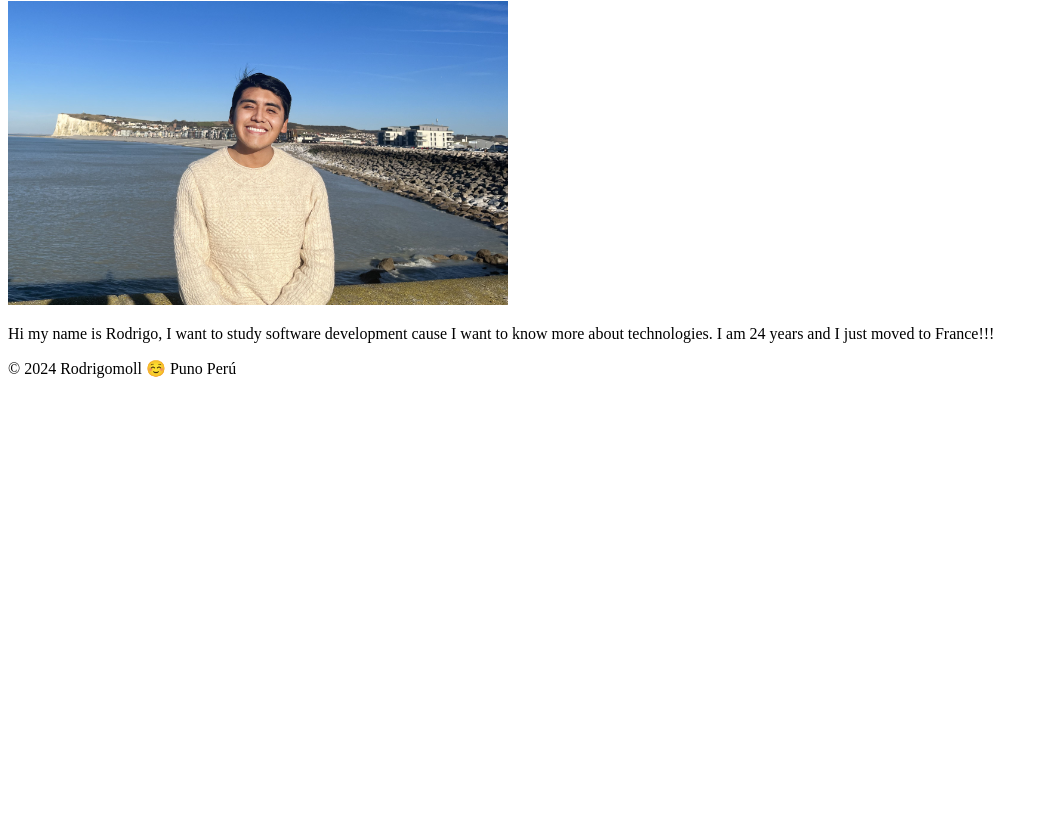
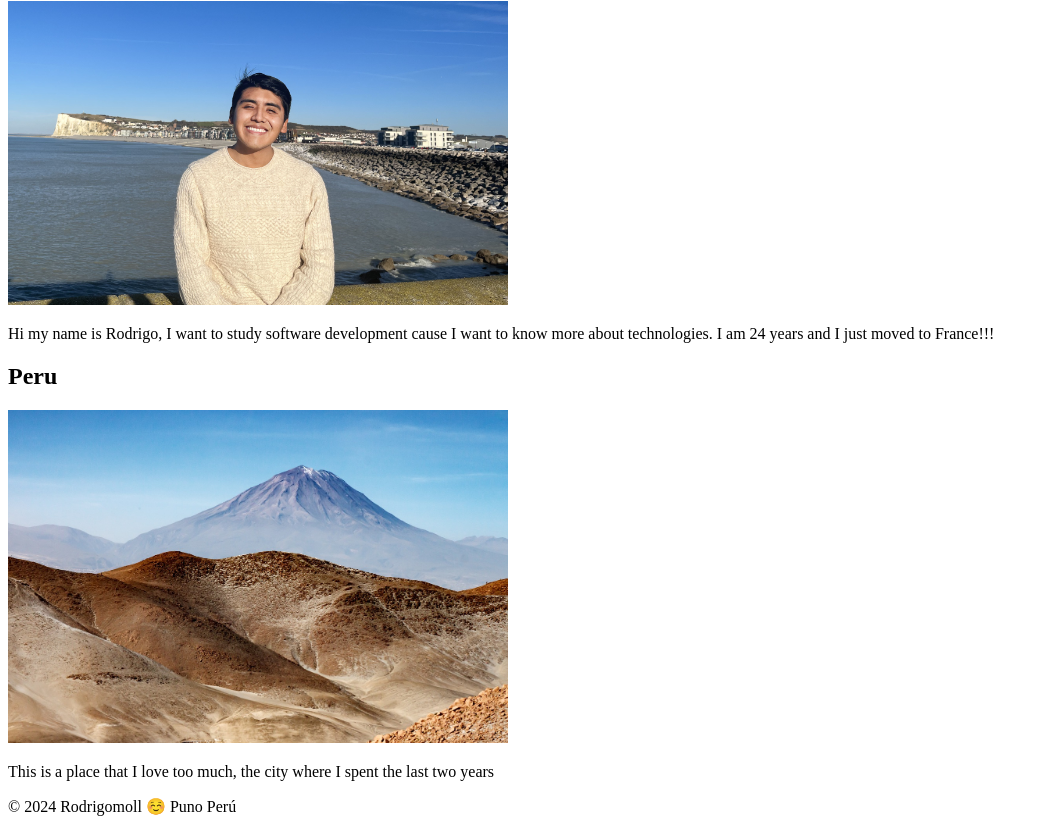
Before and after one commit to Rodrigomoll/WDD130, a plain HTML site: page index.html in a window 1280 px wide. Shown: the part 105-929 px from the top of the page, without its empty margins (0-1048 px from the left). Before the commit the page ends 800 px from the top, so only its background shows below. Drawn offline with Linux system fonts and the light colour scheme.

Commit message:
This is a change

```diff
--- a/index.html
+++ b/index.html
@@ -4,6 +4,8 @@
     <meta charset="UTF-8">
     <meta name="viewport" content="width=device-width, initial-scale=1.0">
     <title>Rodrigo Mollocondo Mendozax</title>
+    <meta name="description" content="This is a page dedicated to the rafting">
+    <meta name="author" content="Rodrigomoll">
 </head>
 <body>
     <header>
@@ -19,7 +21,11 @@
         technologies. I am 24 years and I just moved to France!!!
     </p>
     <main>
-
+        <aside>
+            <h2>Peru</h2>
+            <img src="./images/aqp.jpg" alt="arequipa" width="500">
+            <p>This is a place that I love too much, the city where I spent the last two years</p>
+        </aside>
     </main>
     <footer>
         © 2024 Rodrigomoll ☺️ Puno Perú
--- /dev/null
+++ b/styles.css
@@ -0,0 +1,33 @@
+main{
+    max-width: 840px;
+}
+
+aside{
+    width: 20rem;
+    margin: 1rem;
+    border: 1px solid rgba(0, 0, 0, 0.2);
+    padding: 1rem;
+    background-color: #eee;
+    color: #333;
+    text-align: center;
+}
+
+aside img{
+    width: 200px;
+    height: auto;
+}
+
+main img{
+    width: 150px;
+    height: auto;
+}
+
+p{
+    padding: 0;
+}
+
+footer{
+    margin-top: 15px;
+    border-top: 1px solid #000;
+    text-align: center;
+}
```
Also changed, not shown: images/aqp.jpg (added).
